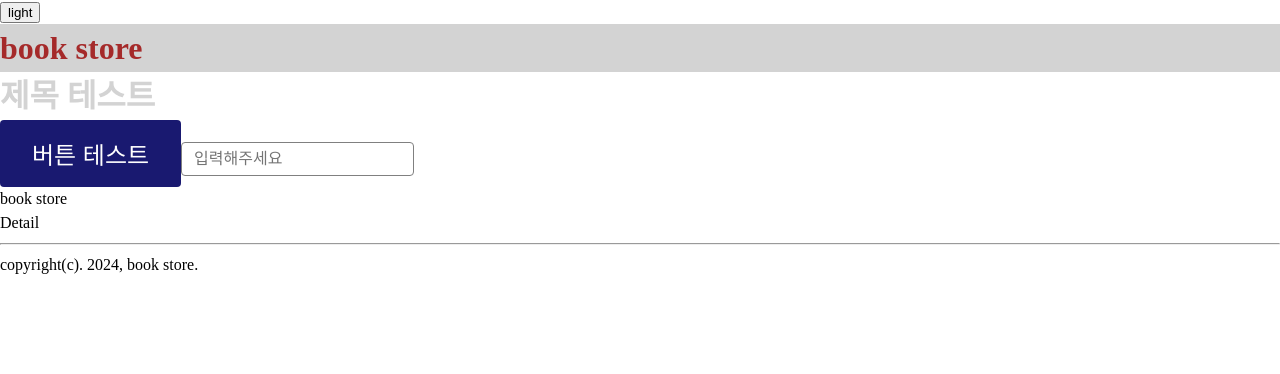
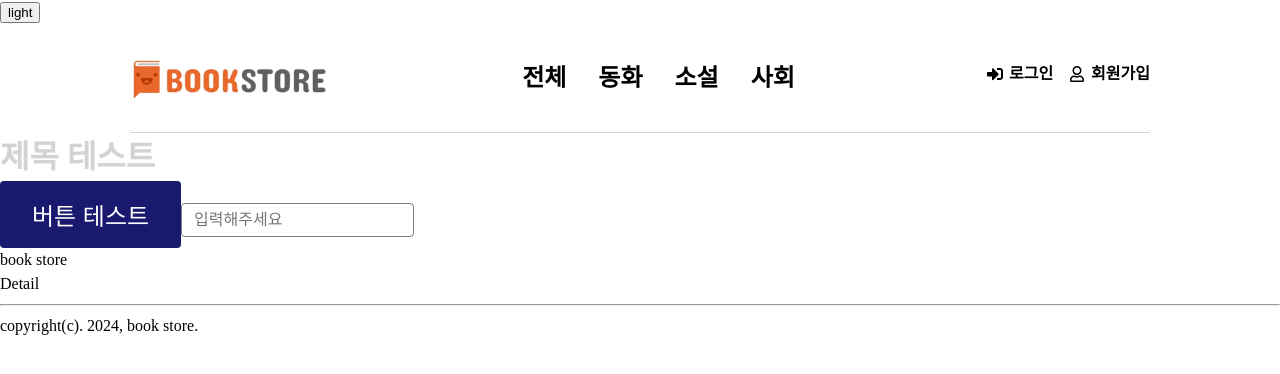
Before and after one commit to Ag-crane/devcourse-full-3, a React (Create React App) app in the folder 09-book-store/: page / in a window 1280 px wide. Shown: the top 374 px of the page. Built offline with nearby package versions, Linux system fonts and the light colour scheme.

Commit message:
헤더 컴포넌트 작성
로고 파일 추가
react-icons 설치

```diff
--- a/09-book-store/package.json
+++ b/09-book-store/package.json
@@ -13,6 +13,7 @@
     "@types/styled-components": "^5.1.34",
     "react": "^18.3.1",
     "react-dom": "^18.3.1",
+    "react-icons": "^5.2.1",
     "react-scripts": "5.0.1",
     "sanitize.css": "^13.0.0",
     "styled-components": "^6.1.11",
--- a/09-book-store/src/components/common/Header.tsx
+++ b/09-book-store/src/components/common/Header.tsx
@@ -1,18 +1,105 @@
 import { styled } from "styled-components";
+import logo from "../../assets/images/logo.png";
+import { FaSignInAlt, FaRegUser } from "react-icons/fa";
+const CATEGORY = [
+    { id: null, name: "전체" },
+    { id: 0, name: "동화" },
+    { id: 1, name: "소설" },
+    { id: 2, name: "사회" },
+];
 
 function Header() {
     return (
         <HeaderStyle>
-            <h1>book store</h1>
+            <h1 className="logo">
+                <img src={logo} alt="book store"></img>
+            </h1>
+            <nav className="category">
+                <ul>
+                    {CATEGORY.map((item) => (
+                        <li key={item.id}>
+                            <a
+                                href={
+                                    item.id === null
+                                        ? `/books`
+                                        : `/books/?category_id=${item.id}`
+                                }
+                            >
+                                {item.name}
+                            </a>
+                        </li>
+                    ))}
+                </ul>
+            </nav>
+            <nav className="auth">
+                <ul>
+                    <li>
+                        <a href="/login"><FaSignInAlt/>로그인</a>
+                    </li>
+                    <li>
+                        <a href="/signup"><FaRegUser/>회원가입</a>
+                    </li>
+                </ul>
+
+            </nav>
         </HeaderStyle>
     );
 }
 
 const HeaderStyle = styled.header`
-    background-color: ${({ theme }) => theme.color.background};
+    width: 100%;
+    margin: 0 auto;
+    max-width: ${({ theme }) => theme.layout.width.large};
+    display: flex;
+    justify-content: space-between;
+    align-items: center;
+    padding: 20px 0;
+    border-bottom: 1px solid ${({ theme }) => theme.color.background};
 
-    h1 {
-        color: ${({ theme }) => theme.color.primary};
+    .logo {
+        img{
+            width: 200px;
+        }
+    }
+
+    .category {
+        ul{
+            display: flex;
+            gap: 32px;
+            li {
+                a {
+                    font-size: 1.5rem;
+                    font-weight: 600;
+                    text-decoration: none;
+                    color: ${({ theme }) => theme.color.text};
+
+                    &:hover {
+                        color: ${({ theme }) => theme.color.primary};
+                    }
+                }
+            }
+        }
+    }
+
+    .auth {
+        ul {
+            display: flex;
+            gap: 16px;
+            li {
+                a {
+                    font-size: 1rem;
+                    font-weight: 600;
+                    text-decoration: none;
+                    display: flex;
+                    align-items: center;
+                    line-height: 1;
+
+                    svg {
+                        margin-right: 6px;
+                    }
+                }
+            }
+        }
     }
 `;
 
--- a/09-book-store/src/style/theme.ts
+++ b/09-book-store/src/style/theme.ts
@@ -1,5 +1,9 @@
 export type ThemeName = "light" | "dark";
 export type ColorKey = "primary" | "background" | "secondary" | "third" | "border" | "text";
+export type HeadingSize = "small" | "medium" | "large";
+export type ButtonSize = "small" | "medium" | "large";
+export type ButtonScheme = "primary" | "normal";
+export type LayoutWidth = "small" | "medium" | "large";
 
 interface Theme {
     name: ThemeName;
@@ -24,19 +28,20 @@
     borderRadius: {
         default: string;
     }
+    layout: {
+        width: {
+            [key in LayoutWidth]: string;
+        }
+    }
 }
-
-export type HeadingSize = "small" | "medium" | "large";
-export type ButtonSize = "small" | "medium" | "large";
-export type ButtonScheme = "primary" | "normal";
 
 export const light: Theme = {
     name: "light",
     color: {
-        primary: "brown",
+        primary: "#ff5800",
+        secondary: "#5F5F5F",
+        third: "green",
         background: "lightgray",
-        secondary: "blue",
-        third: "green",
         border: "gray",
         text: "black",
     },
@@ -78,6 +83,13 @@
     borderRadius: {
         default: "4px",
     },
+    layout: {
+        width: {
+            small: "320px",
+            medium: "760px",
+            large: "1020px",
+        },
+    }
 };
 
 export const dark: Theme = {
```
Also changed, not shown: 09-book-store/src/assets/images/logo.png (added), 1 other file (tests, documents, lock files or other folders).
